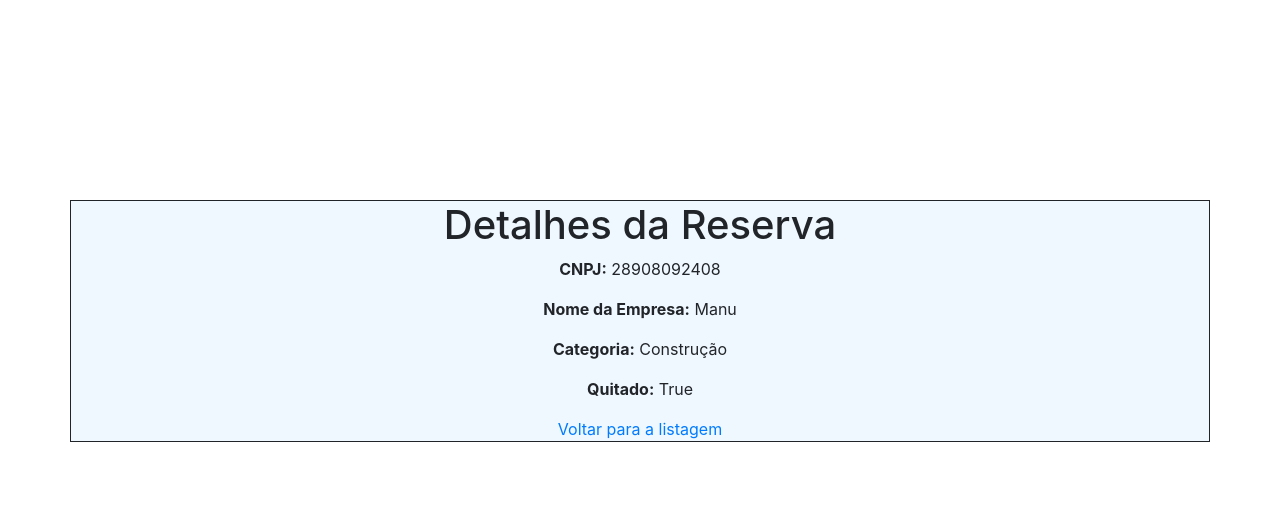
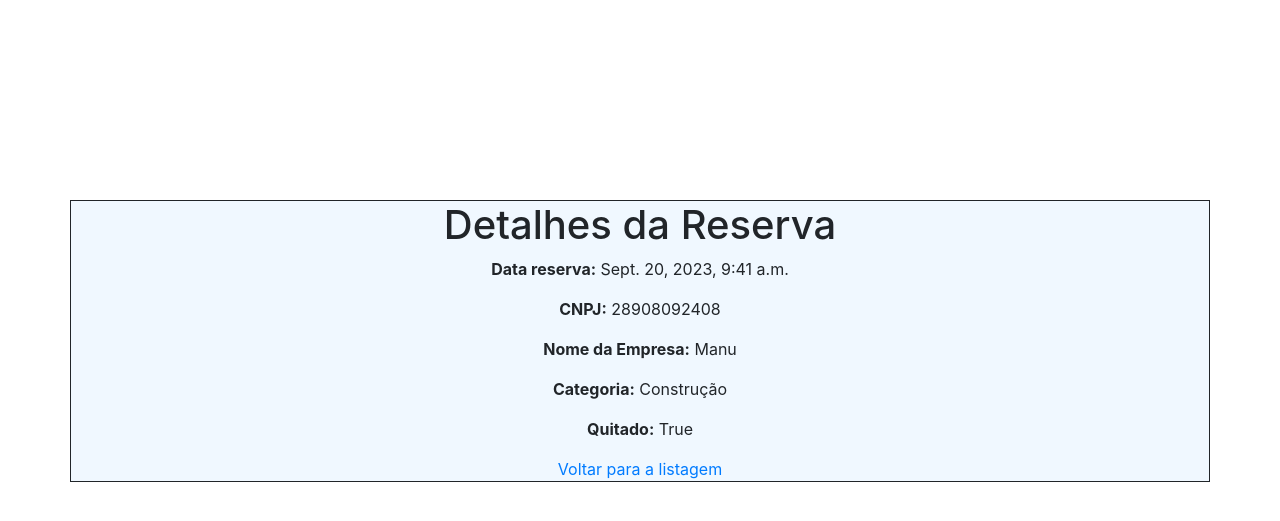
Before and after one commit to Hugojoseof/Atividade_01-Reservas_FINECAP, a Django app: page /detalhes/1/ in a window 1280 px wide. Shown: the top 521 px of the page. Run offline with Django 4.2, Linux system fonts and the light colour scheme; data comes from the database, SQL or seed files in the repository; both versions use the stored data as it was after the commit; some libraries are stand-ins or nearby versions.

Commit message:
add data_reserva and ordering

```diff
--- a/core/models.py
+++ b/core/models.py
@@ -1,13 +1,18 @@
 from django.db import models
 
 # Create your models here.
+
+class Stand(models.Model):
+    localizacao = models.CharField(max_length=100)
+    valor = models.FloatField()
 
 class Reserva(models.Model):
     cnpj = models.CharField(max_length=100)
     nome_empresa= models.CharField(max_length=100)
     categoria_empresa = models.CharField(max_length=100)
     quitado = models.BooleanField()
+    stand = models.ForeignKey(Stand, on_delete=models.CASCADE)
+    data_reserva = models.DateTimeField(auto_now_add=True)  # Define automaticamente a data no momento da reserva
 
-class Stand(models.Model):
-    localizacao = models.CharField(max_length=100)
-    valor = models.FloatField()
+    class Meta:
+        ordering = ['data_reserva']  # Ordena as reservas por ordem crescente de data
--- a/core/templates/core/detalhes_reserva.html
+++ b/core/templates/core/detalhes_reserva.html
@@ -13,6 +13,7 @@
   <div class="container"
     style="display: flex; flex-direction:column; align-items:center; margin-top: 200px; border: solid 0.5px; background-color:aliceblue;">
     <h1>Detalhes da Reserva</h1>
+    <p><strong>Data reserva:</strong> {{ reserva.data_reserva }}</p>
     <p><strong>CNPJ:</strong> {{ reserva.cnpj }}</p>
     <p><strong>Nome da Empresa:</strong> {{ reserva.nome_empresa }}</p>
     <p><strong>Categoria:</strong> {{ reserva.categoria_empresa }}</p>
--- a/core/templates/core/listagem.html
+++ b/core/templates/core/listagem.html
@@ -25,6 +25,7 @@
           <th scope="col">Nome da Empresa</th>
           <th scope="col">Categoria</th>
           <th scope="col">Quitado</th>
+          <th scope="col">Data reserva</th>
           <th scope="col">Ações</th>
         </tr>
       </thead>
@@ -35,6 +36,7 @@
           <td>{{ reserva.nome_empresa }}</td>
           <td>{{ reserva.categoria_empresa }}</td>
           <td>{{ reserva.quitado }}</td>
+          <td>{{ reserva.data_reserva }}</td>
           <td>
             <a href="{% url 'detalhes_reserva' reserva.id %}">detalhes</a>
             <br>
--- a/core/views.py
+++ b/core/views.py
@@ -1,3 +1,4 @@
+import datetime
 from django.shortcuts import render,redirect, get_object_or_404
 from .models import Reserva
 from .forms import ReservaForm
@@ -18,6 +19,9 @@ def reserva_criar(request):
 
 def listagem(request):
     reservas = Reserva.objects.all()
+    test = Reserva.objects.filter(stand__valor__gte = 300)
+
+    print(test)
     return render(request, 'core/listagem.html', {'reservas': reservas})
 
 def detalhes_reserva(request, reserva_id):
```
Also changed, not shown: core/migrations/0001_initial.py, db.sqlite3.
